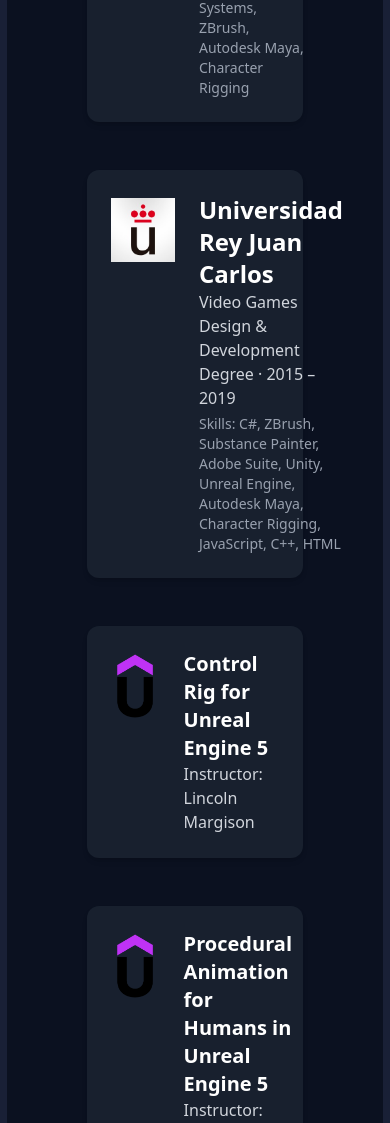
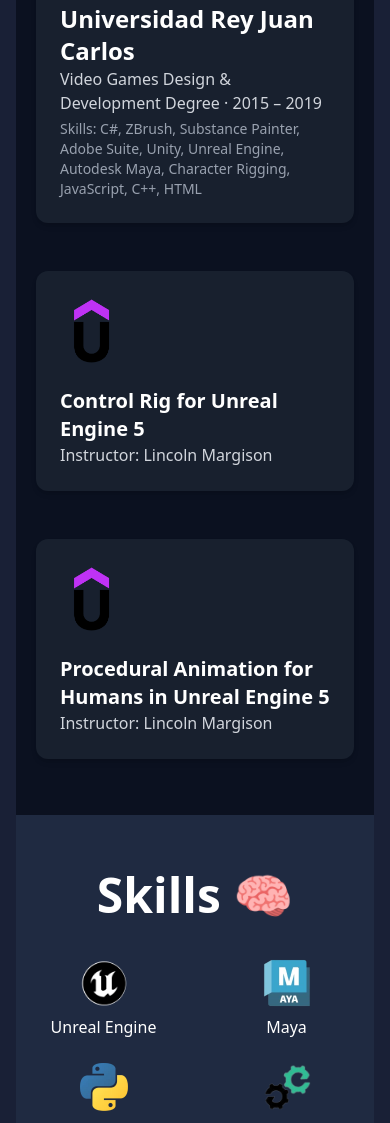
Before and after one commit to luk224/portfolio_andres, an Astro site: page / in a window 390 px wide. Shown: the part 4014-5137 px from the top of the page. Built offline with nearby package versions, Linux system fonts and the light colour scheme; Astro itself is replaced by a stand-in of ours.

Commit message:
Your commit message here

```diff
--- a/src/pages/index.astro
+++ b/src/pages/index.astro
@@ -81,12 +81,12 @@
 					</div>
 				</div>
 		</section>
-		<section id="studies" aria-label="Education" class="bg-[#0B1120] py-14 px-20">
+		<section id="studies" aria-label="Education" class="bg-[#0B1120] py-14 px-5 md:px-20">
 			<h2 class="text-center text-5xl font-extrabold mb-10 ">Studies 🎓</h2>
 			<div class="space-y-12">
 				<!-- Lightbox Academy -->
 				<div class="bg-[#18202e] rounded-xl p-6 shadow-md">
-					<div class="flex gap-6 items-start">
+					<div class="flex flex-col md:flex-row gap-6 items-start">
 						<img src="/logo/lightbox_academy.jpg" alt="Lightbox Academy Logo" class="w-16 h-16 object-contain mt-1" />
 						<div>
 						<h3 class="text-2xl font-bold text-white">Lightbox Academy</h3>
@@ -107,7 +107,7 @@
 				</div>
 				<!-- Universidad Rey Juan Carlos -->
 				<div class="bg-[#18202e] rounded-xl p-6 shadow-md">
-					<div class="flex gap-6 items-start">
+					<div class="flex flex-col md:flex-row gap-6 items-start">
 						<img src="/logo/URJC.jpg" alt="URJC Logo" class="w-16 h-16 object-contain mt-1" />
 						<div>
 						<h3 class="text-2xl font-bold text-white">Universidad Rey Juan Carlos</h3>
@@ -120,7 +120,7 @@
 				</div>
 				<!-- Udemy Course 1 -->
 				<div class="bg-[#18202e] rounded-xl p-6 shadow-md">
-					<div class="flex gap-6 items-start">
+					<div class="flex flex-col md:flex-row gap-6 items-start">
 						<img src="/logo/Udemy.webp" alt="Udemy Control Rig Course" class="w-16 h-16 object-contain mt-1" />
 						<div>
 							<h3 class="text-xl font-semibold text-white">Control Rig for Unreal Engine 5</h3>
@@ -130,7 +130,7 @@
 				</div>
 				<!-- Udemy Course 2 -->
 				<div class="bg-[#18202e] rounded-xl p-6 shadow-md">
-					<div class="flex gap-6 items-start">
+					<div class="flex flex-col md:flex-row gap-6 items-start">
 						<img src="/logo/Udemy.webp" alt="Udemy Procedural Animation Course" class="w-16 h-16 object-contain mt-1" />
 						<div>
 							<h3 class="text-xl font-semibold text-white">Procedural Animation for Humans in Unreal Engine 5</h3>
```
